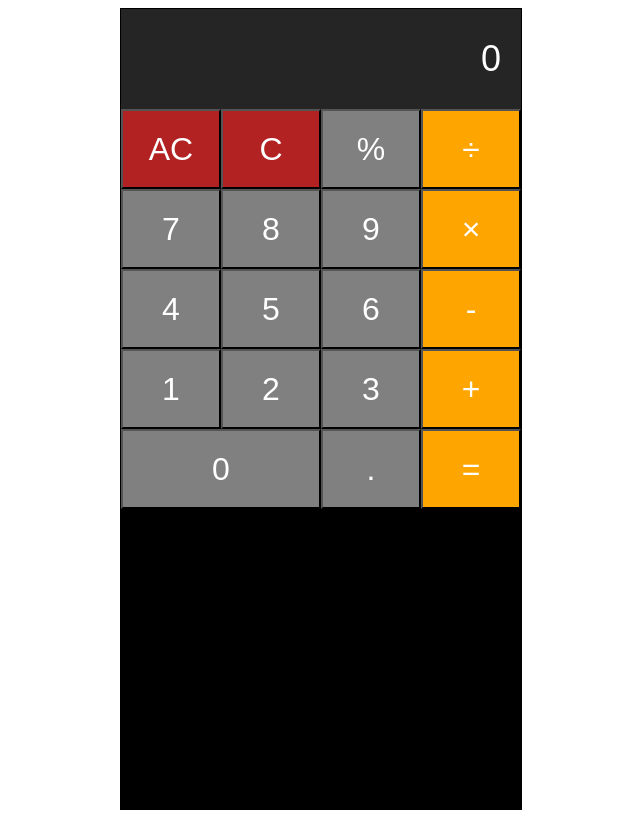
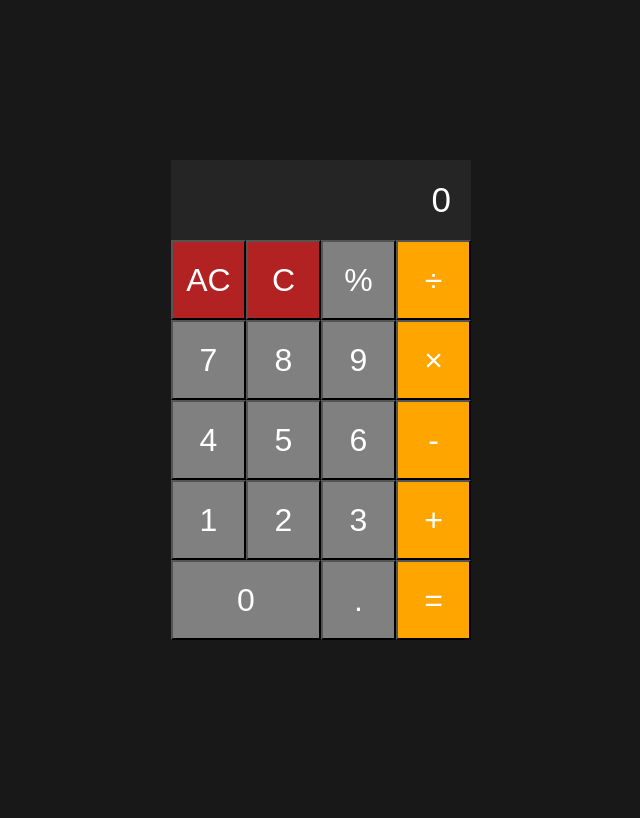
Before and after one commit to faishalrizal-me/FED-digitalent-calc, a plain HTML site: page index.html in a window 1280 px wide. Shown: the whole page, without its empty margins (319-959 px from the left). Drawn offline with Linux system fonts and the light colour scheme.

Commit message:
edit div calculator dan body background

```diff
--- a/style.css
+++ b/style.css
@@ -1,26 +1,32 @@
+*{
+    margin: 0;
+    padding: 0;
+    box-sizing: border-box;
+}
+body{
+   background-color : #181818;
+}
 .calculator{
-    text-align: center;
-    margin: 0 auto;
-    min-height: 100vh;
-    width: 400px;
-    background-color: black;
-    border: 1px solid black;
+   display: flex;
+   flex-direction: column;
+   height: 100vh;
+   align-items: center;
+   justify-content: center;
 }
 
-.calculator-screen {
-    width: 100%;
-    height:  100px;
+.calculator-screen{
+    width: 300px;
+    height: 80px;
     background-color: #252525;
-    color: white;
+    color: #fff;
     text-align: right;
-    font-size: 36px;
+    font-size: 35px;
     border: none;
-    padding:  0 20px;
-    box-sizing: border-box;
- }
+    padding: 0 20px;
+}
 
 .calculator-keys {
-    width: 100%;
+    width: 300px;
 }
 
 .row {
```
